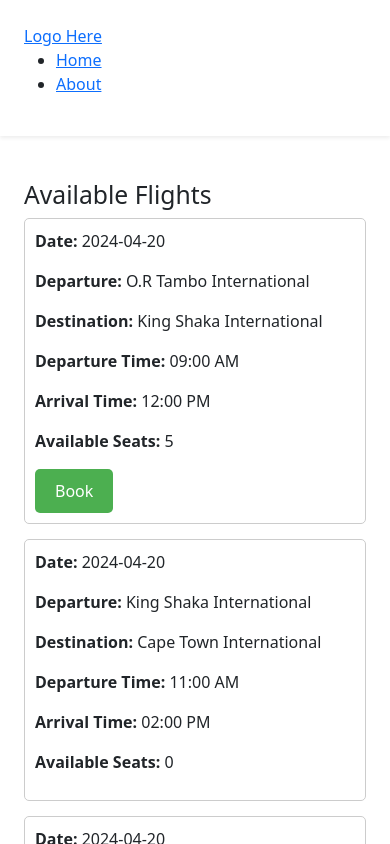
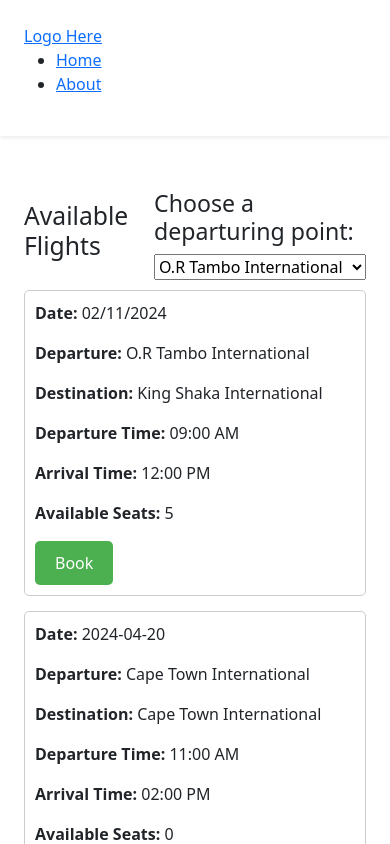
Before and after one commit to MbongeniMhlanga/UbuntuTravel, a Nuxt app: page /travel in a window 390 px wide. Shown: the top 844 px of the page. Built offline with nearby package versions, Linux system fonts and the light colour scheme.

Commit message:
travel page responsive

```diff
--- a/pages/travel.vue
+++ b/pages/travel.vue
@@ -1,6 +1,16 @@
 <template>
     <div class="flight-list">
+      <div class="travel-heading">
         <h2>Available Flights</h2>
+        <div class="flights-question">
+            <h3>Choose a departuring point:</h3>
+            <select>
+                <option value="1">O.R Tambo International</option>
+                <option value="2">Cape Town International</option>
+                <option value="3">King Shaka International</option>
+            </select>
+        </div>
+      </div>
       <div v-for="(flight, index) in availableFlights" :key="index" class="flight-card">
         <p><strong>Date:</strong> {{ flight.date }}</p>
         <p><strong>Departure:</strong> {{ flight.departure }}</p>
@@ -14,25 +24,22 @@
   </template>
 
   <script>
+    const ORT = 'O.R Tambo International';
+    const CPT = 'Cape Town International';
+    const DUR = 'King Shaka International';
+
     export default {
         data() {
             return {
                 availableFlights: [
-          { date: '2024-04-20', departure: 'O.R Tambo International', destination: 'King Shaka International', departureTime: '09:00 AM', arrivalTime: '12:00 PM', availableSeats: 5 },
-          { date: '2024-04-20', departure: 'King Shaka International', destination: 'Cape Town International', departureTime: '11:00 AM', arrivalTime: '02:00 PM', availableSeats: 0 },
-          { date: '2024-04-20', departure: 'Cape Town International', destination: 'O.R Tambo International', departureTime: '01:00 PM', arrivalTime: '05:00 PM', availableSeats: 10 },
+                { date: '02/11/2024', departure: ORT, destination: 'King Shaka International', departureTime: '09:00 AM', arrivalTime: '12:00 PM', availableSeats: 5 },
+                { date: '2024-04-20', departure: CPT, destination: 'Cape Town International', departureTime: '11:00 AM', arrivalTime: '02:00 PM', availableSeats: 0 },
+                { date: '05/05/2024', departure: ORT, destination: 'King Shaka International', departureTime: '09:00 AM', arrivalTime: '12:00 PM', availableSeats: 5 },
+                { date: '2024-04-20', departure: DUR, destination: 'o.r tambo international', departuretime: '01:00 pm', arrivaltime: '05:00 pm', availableseats: 10 },
+                { date: '07/10/2024', departure: ORT, destination: 'King Shaka International', departureTime: '09:00 AM', arrivalTime: '12:00 PM', availableSeats: 5 },
                 // Add more flights here
                 ]
             };
-    },
-    methods: {
-      book(flight) {
-        const msg = 'Booking successful for ' + flight.departure + ' to ' + flight.destination + '!';
-        console.log('Booking:', flight);
-        // Example: You may want to send a request to book this flight
-        // Example: Decrease the availableSeats for this flight
-        flight.availableSeats--; // Decrease available seats by 1
-      }
         }
 };
   </script>
@@ -66,4 +73,19 @@
   .book-button:hover {
     background-color: #45a049;
   }
+
+  .travel-heading {
+    display: flex;
+    flex-direction: row;
+    width: auto;
+    justify-content: space-between;
+    align-items: center;
+  }
+
+  .flights-question {
+    display: flex;
+    flex-direction: column;
+    width: auto;
+    margin: 10px 0;
+  }
   </style>
```
Also changed, not shown: flights/[id].vue (added), flights/{id}.vue (deleted). Lines whose indentation alone changed are shown as unchanged.
